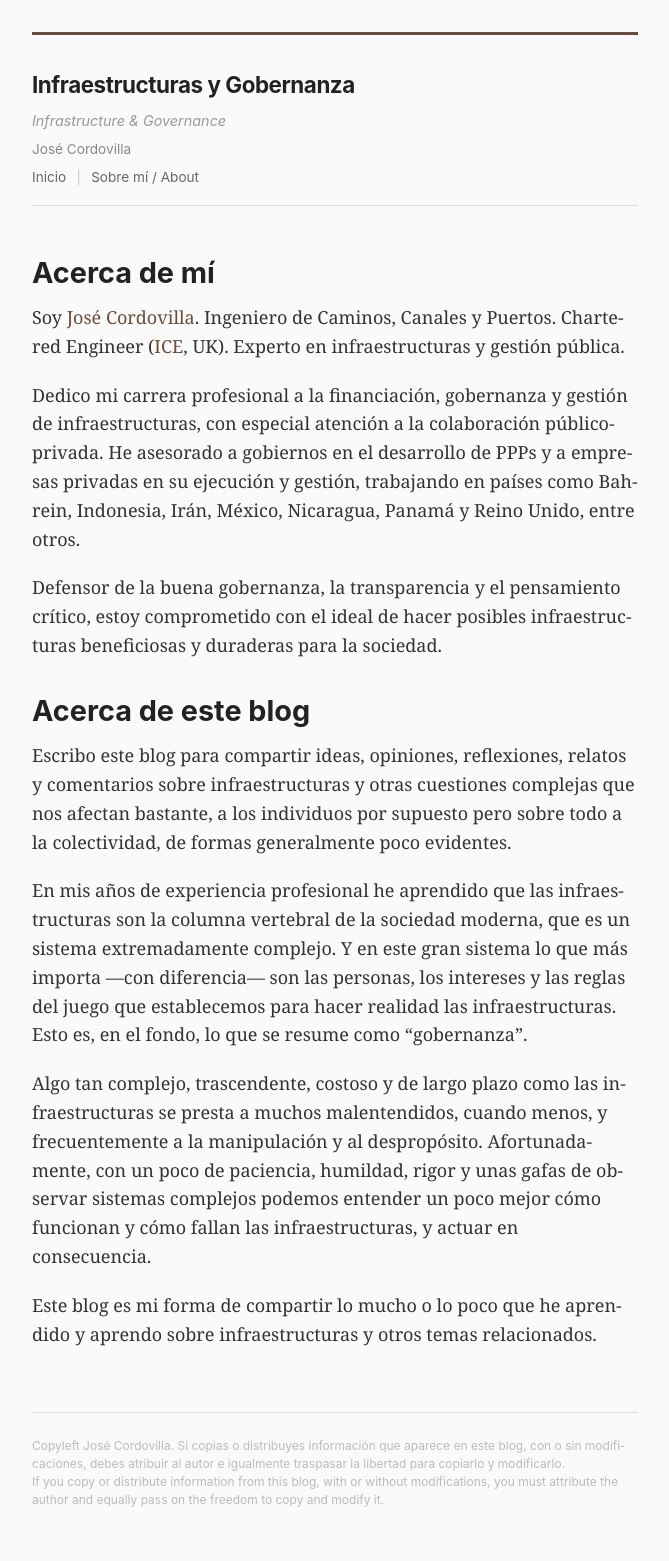
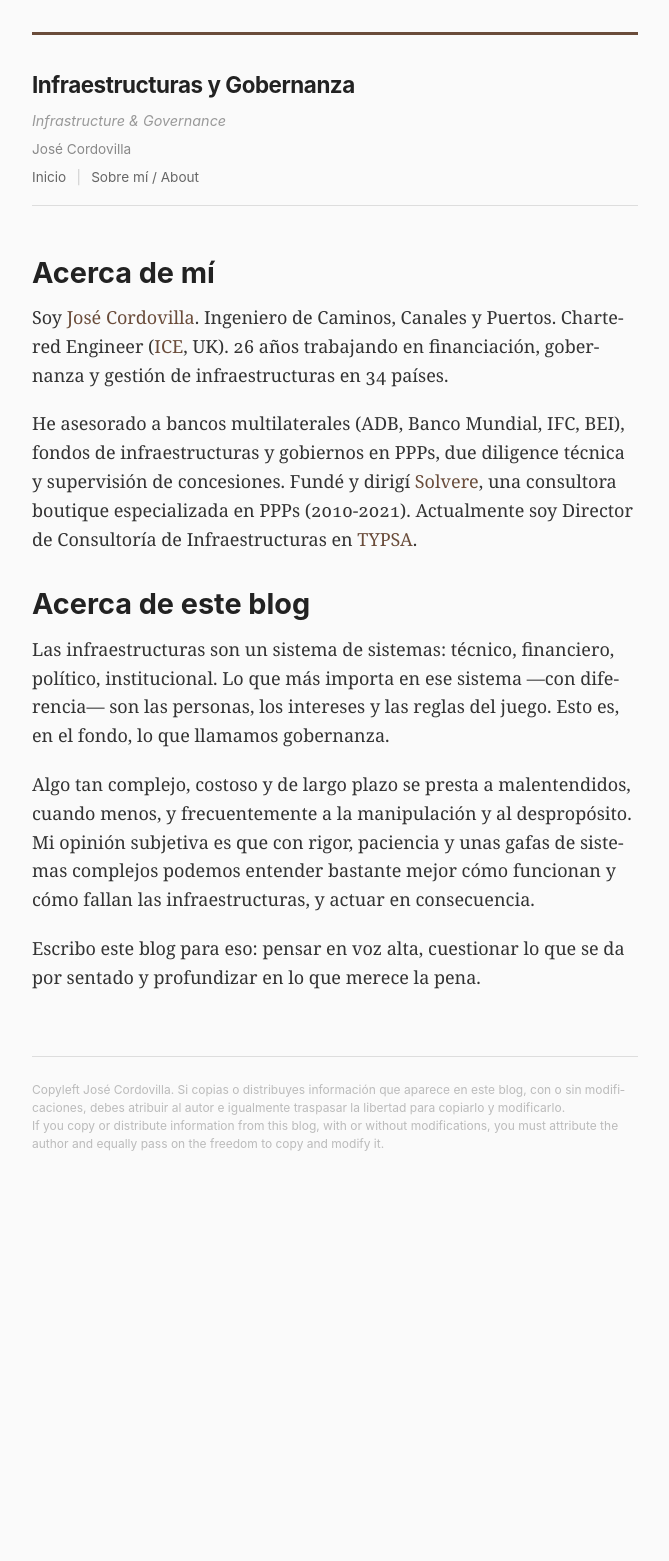
Before and after one commit to jcordovilla/infragob, a Jekyll site: the page built from sobre-mi.md, in a window 1280 px wide. Shown: the whole page, without its empty margins (305-974 px from the left). Built offline with Jekyll 4.4.1, drawn with Linux system fonts in a browser that asks for light colours; after the commit the page ends 1205 px from its top, so only the background shows below that.

Commit message:
Rewrite Sobre mí: replace generic bio with concrete profile and sharper voice

```diff
--- a/sobre-mi.md
+++ b/sobre-mi.md
@@ -6,18 +6,14 @@ slug: sobre-mi
 
 # Acerca de mí
 
-Soy [José Cordovilla](https://www.linkedin.com/in/josecordovilla/). Ingeniero de Caminos, Canales y Puertos. Chartered Engineer ([ICE](https://www.ice.org.uk/), UK). Experto en infraestructuras y gestión pública.
+Soy [José Cordovilla](https://www.linkedin.com/in/josecordovilla/). Ingeniero de Caminos, Canales y Puertos. Chartered Engineer ([ICE](https://www.ice.org.uk/), UK). 26 años trabajando en financiación, gobernanza y gestión de infraestructuras en 34 países.
 
-Dedico mi carrera profesional a la financiación, gobernanza y gestión de infraestructuras, con especial atención a la colaboración público-privada. He asesorado a gobiernos en el desarrollo de PPPs y a empresas privadas en su ejecución y gestión, trabajando en países como Bahrein, Indonesia, Irán, México, Nicaragua, Panamá y Reino Unido, entre otros.
-
-Defensor de la buena gobernanza, la transparencia y el pensamiento crítico, estoy comprometido con el ideal de hacer posibles infraestructuras beneficiosas y duraderas para la sociedad.
+He asesorado a bancos multilaterales (ADB, Banco Mundial, IFC, BEI), fondos de infraestructuras y gobiernos en PPPs, due diligence técnica y supervisión de concesiones. Fundé y dirigí [Solvere](https://www.linkedin.com/company/solvere-infrastructure-consulting/), una consultora boutique especializada en PPPs (2010-2021). Actualmente soy Director de Consultoría de Infraestructuras en [TYPSA](https://www.typsa.com/).
 
 # Acerca de este blog
 
-Escribo este blog para compartir ideas, opiniones, reflexiones, relatos y comentarios sobre infraestructuras y otras cuestiones complejas que nos afectan bastante, a los individuos por supuesto pero sobre todo a la colectividad, de formas generalmente poco evidentes.
+Las infraestructuras son un sistema de sistemas: técnico, financiero, político, institucional. Lo que más importa en ese sistema ---con diferencia--- son las personas, los intereses y las reglas del juego. Esto es, en el fondo, lo que llamamos gobernanza.
 
-En mis años de experiencia profesional he aprendido que las infraestructuras son la columna vertebral de la sociedad moderna, que es un sistema extremadamente complejo. Y en este gran sistema lo que más importa ---con diferencia--- son las personas, los intereses y las reglas del juego que establecemos para hacer realidad las infraestructuras. Esto es, en el fondo, lo que se resume como "gobernanza".
+Algo tan complejo, costoso y de largo plazo se presta a malentendidos, cuando menos, y frecuentemente a la manipulación y al despropósito. Mi opinión subjetiva es que con rigor, paciencia y unas gafas de sistemas complejos podemos entender bastante mejor cómo funcionan y cómo fallan las infraestructuras, y actuar en consecuencia.
 
-Algo tan complejo, trascendente, costoso y de largo plazo como las infraestructuras se presta a muchos malentendidos, cuando menos, y frecuentemente a la manipulación y al despropósito. Afortunadamente, con un poco de paciencia, humildad, rigor y unas gafas de observar sistemas complejos podemos entender un poco mejor cómo funcionan y cómo fallan las infraestructuras, y actuar en consecuencia.
-
-Este blog es mi forma de compartir lo mucho o lo poco que he aprendido y aprendo sobre infraestructuras y otros temas relacionados.
+Escribo este blog para eso: pensar en voz alta, cuestionar lo que se da por sentado y profundizar en lo que merece la pena.
```
